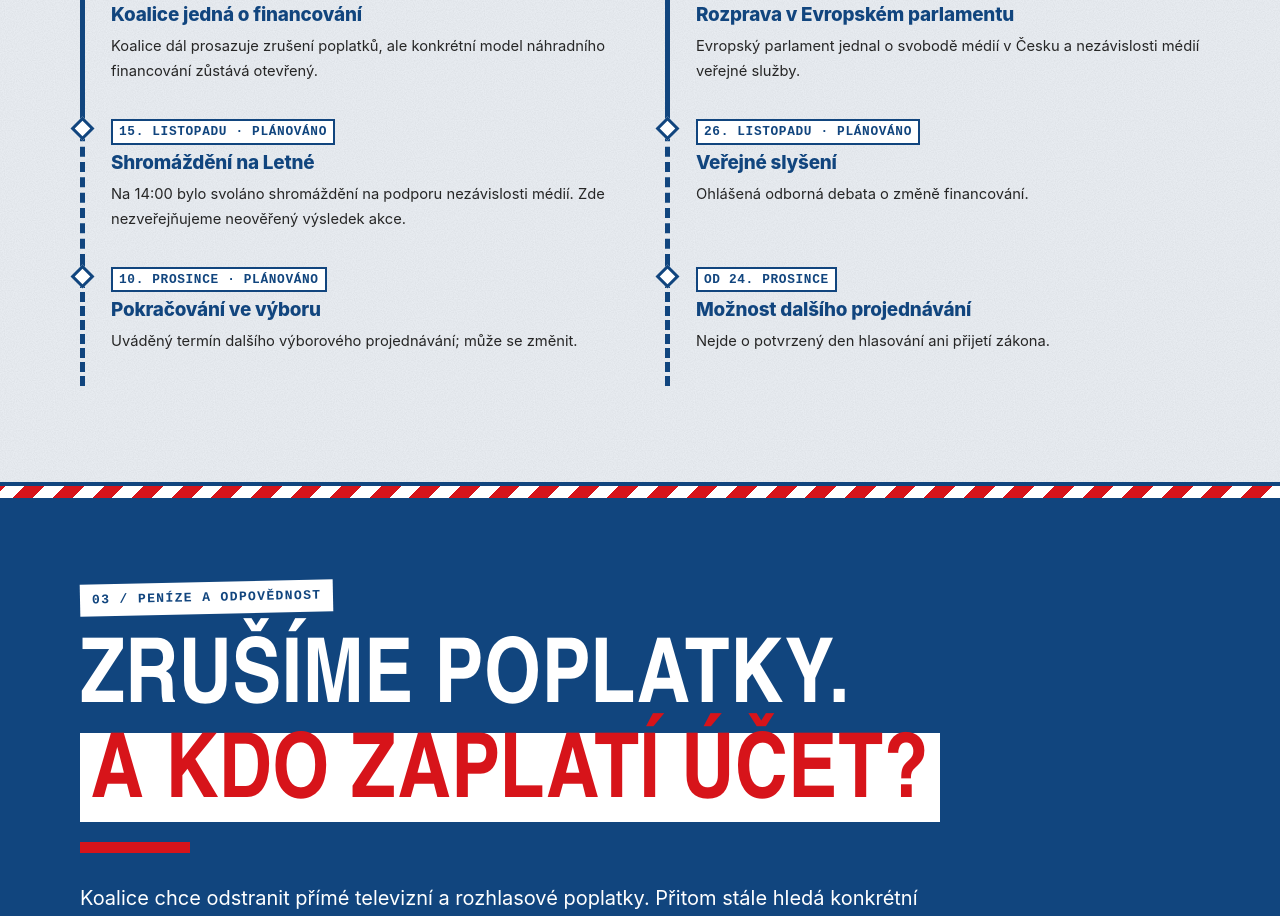
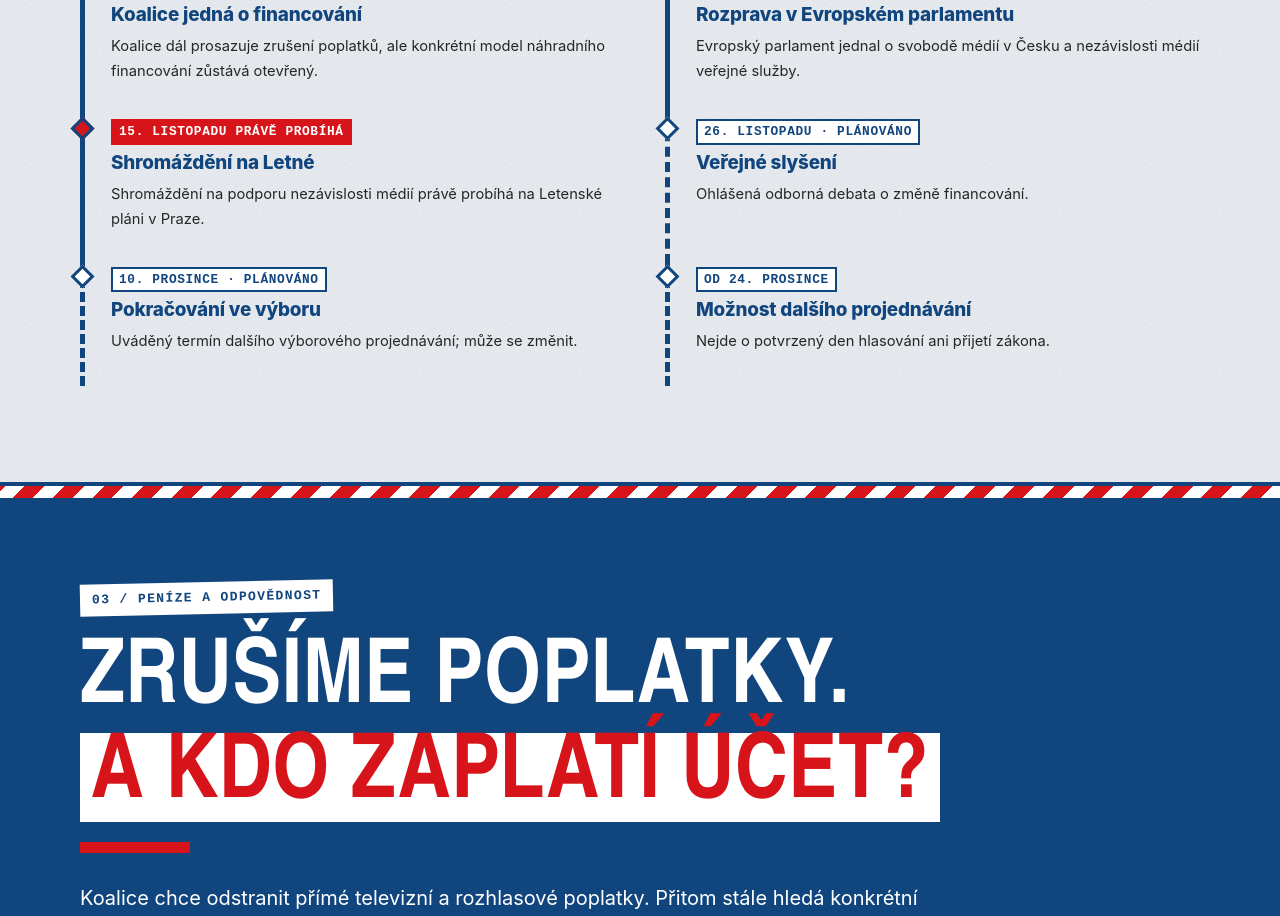
Before and after one commit to Jiri-web/nevole, a plain HTML site: page index.html in a window 1280 px wide. Shown: the part 4715-5631 px from the top of the page. Drawn offline with Linux system fonts and the light colour scheme.

Commit message:
Označit shromáždění na Letné jako právě probíhající

```diff
--- a/index.html
+++ b/index.html
@@ -58,7 +58,7 @@
       <article class="timeline-item"><time datetime="2026-11-07">7. listopadu</time><h3>Veřejná podpora reformy</h3><p>V Praze se uskutečnilo i shromáždění zastánců změn a zrušení poplatků.</p></article>
       <article class="timeline-item"><time datetime="2026-11-09">9. listopadu</time><h3>Koalice jedná o financování</h3><p>Koalice dál prosazuje zrušení poplatků, ale konkrétní model náhradního financování zůstává otevřený.</p></article>
       <article class="timeline-item"><time datetime="2026-11-11">11. listopadu</time><h3>Rozprava v Evropském parlamentu</h3><p>Evropský parlament jednal o svobodě médií v Česku a nezávislosti médií veřejné služby.</p></article>
-      <article class="timeline-item planned"><time datetime="2026-11-15">15. listopadu · plánováno</time><h3>Shromáždění na Letné</h3><p>Na 14:00 bylo svoláno shromáždění na podporu nezávislosti médií. Zde nezveřejňujeme neověřený výsledek akce.</p></article>
+      <article class="timeline-item live-now"><time datetime="2026-11-15" aria-label="15. listopadu – právě probíhá">15. listopadu <span class="timeline-live-label" aria-hidden="true">Právě probíhá</span></time><h3>Shromáždění na Letné</h3><p>Shromáždění na podporu nezávislosti médií právě probíhá na Letenské pláni v Praze.</p></article>
       <article class="timeline-item planned"><time datetime="2026-11-26">26. listopadu · plánováno</time><h3>Veřejné slyšení</h3><p>Ohlášená odborná debata o změně financování.</p></article>
       <article class="timeline-item planned"><time datetime="2026-12-10">10. prosince · plánováno</time><h3>Pokračování ve výboru</h3><p>Uváděný termín dalšího výborového projednávání; může se změnit.</p></article>
       <article class="timeline-item planned"><time datetime="2026-12-24">Od 24. prosince</time><h3>Možnost dalšího projednávání</h3><p>Nejde o potvrzený den hlasování ani přijetí zákona.</p></article>
```
